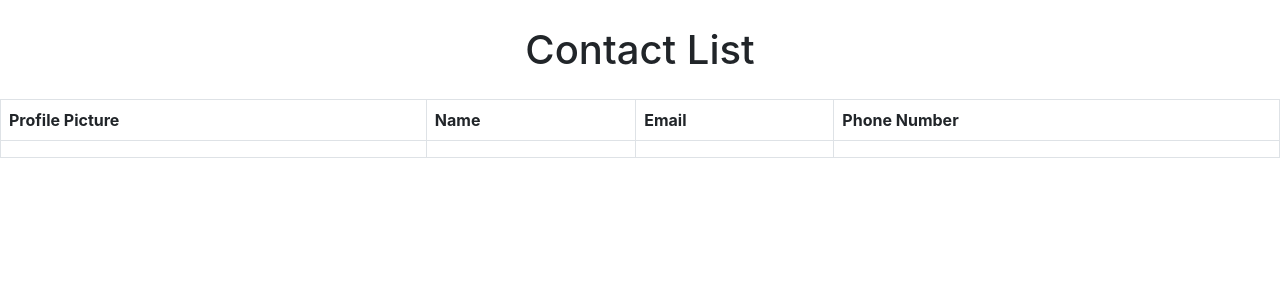
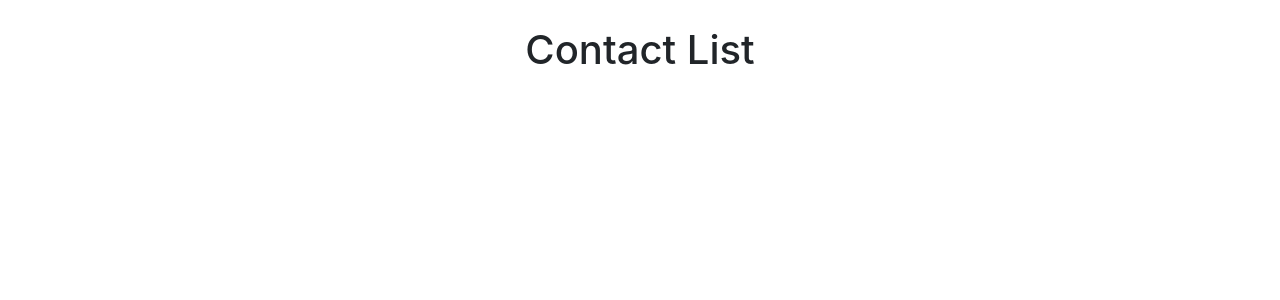
Before and after one commit to RyanCaimano/revisit_contact-list, a React (Create React App) app: page / in a window 1280 px wide. Shown: the top 300 px of the page. Built offline with nearby package versions, Linux system fonts and the light colour scheme.

Commit message:
Attempted to set up function components in order to render a single row on the home page, but can't figure it out. Going to go back to using class components

```diff
--- a/src/App.js
+++ b/src/App.js
@@ -1,3 +1,6 @@
+import React from 'react';
+// eslint-disable-next-line no-unused-vars
+import ReactDom from 'react-dom';
 import Home from './Home';
 import './index.css';
 
--- a/src/Home.js
+++ b/src/Home.js
@@ -1,26 +1,12 @@
+
+import React from "react";
+
+
 const Home = () => {
   return (
-    <><div>
+    <div>
       <h1>Contact List</h1>
-    </div><table className="table table-bordered">
-        <thead>
-          <tr>
-            <th scope="col">Profile Picture</th>
-            <th scope="col">Name</th>
-            <th scope="col">Email</th>
-            <th scope="col">Phone Number</th>
-          </tr>
-        </thead>
-        <tbody>
-          <tr>
-            <td ></td>
-            <td ></td>
-            <td ></td>
-            <td ></td>
-          </tr>
-        </tbody>
-      </table>
-    </>
+    </div>
   );
 }
 
```
Also changed, not shown: src/MapData.js (added, +16 -0 lines), src/data.js (added, +31 -0 lines).
